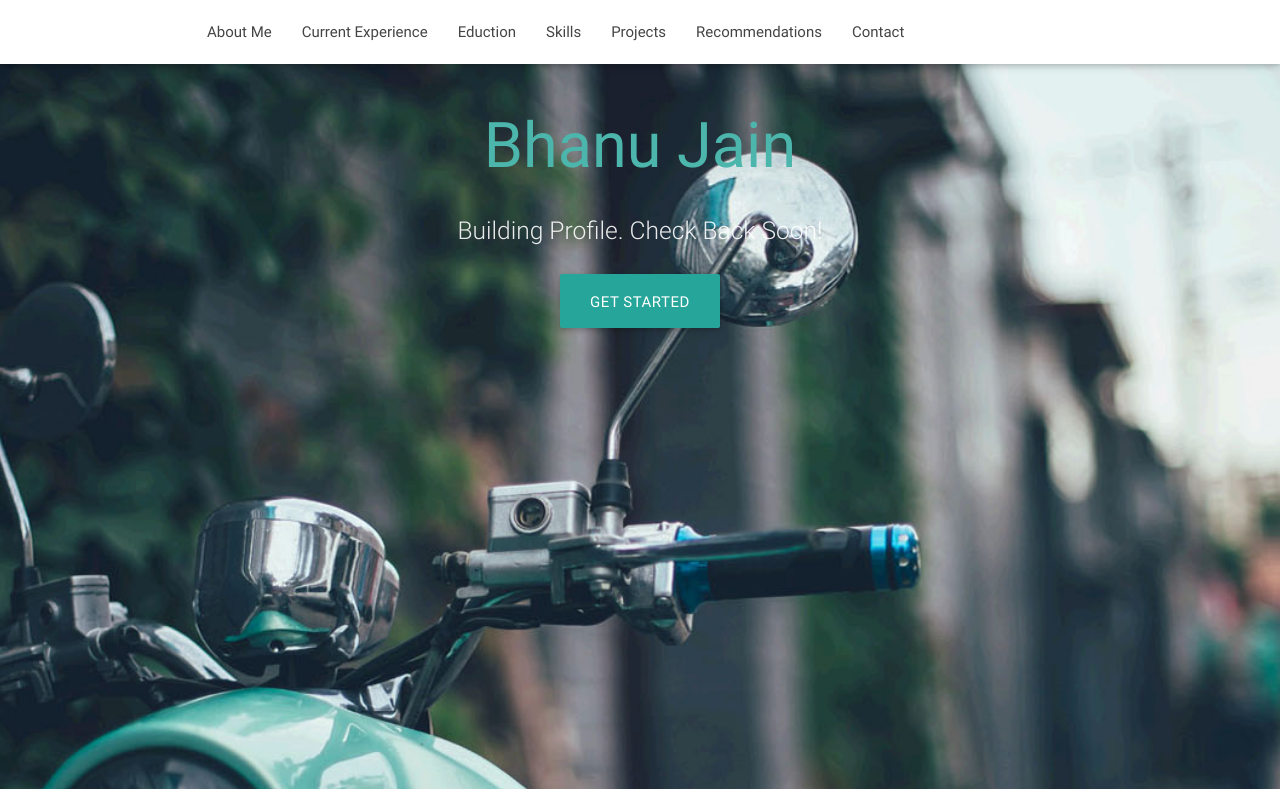
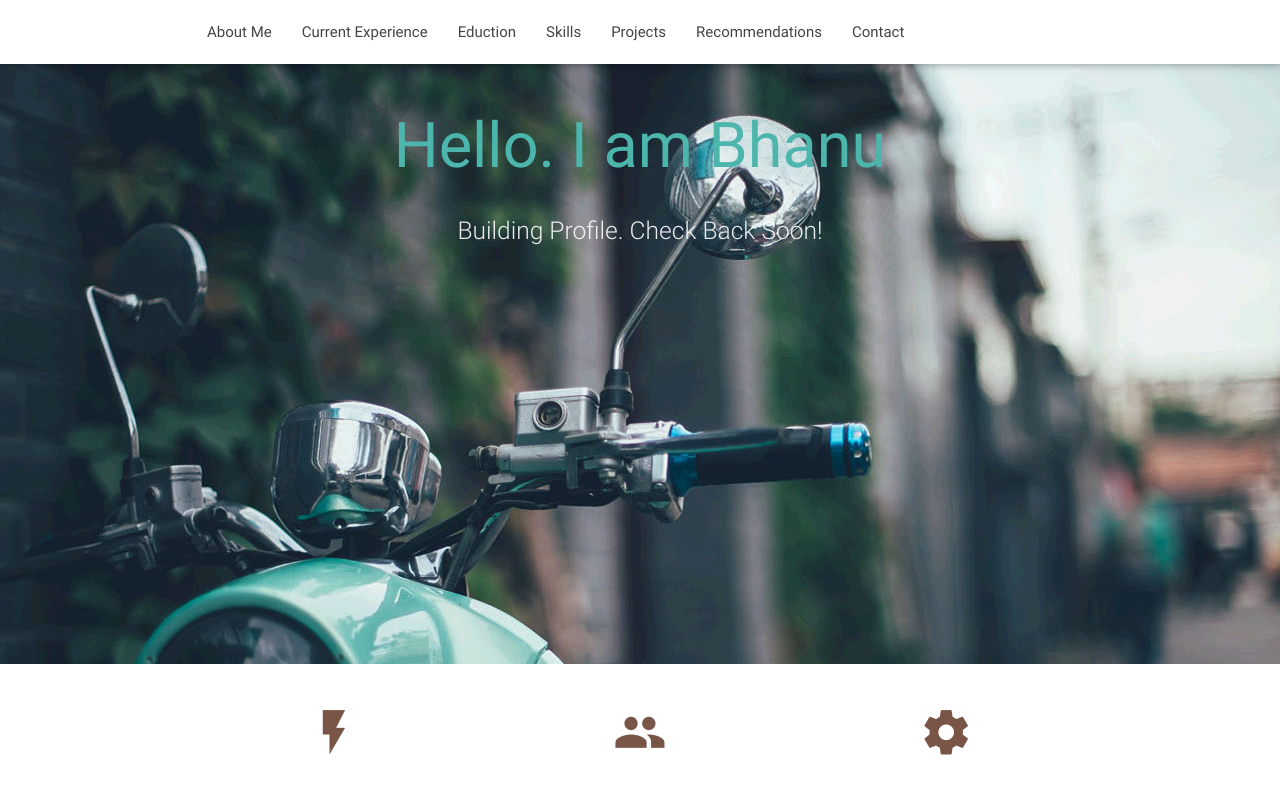
Before and after one commit to vinitsk/WebDevSpring2016, a website: page public/profile/index.html in a window 1280 px wide. Shown: the top 789 px of the page. Drawn offline with nearby package versions, Linux system fonts and the light colour scheme.

Commit message:
Updating Profile

```diff
--- a/public/profile/index.html
+++ b/public/profile/index.html
@@ -9,6 +9,7 @@
     <link href="https://fonts.googleapis.com/icon?family=Material+Icons" rel="stylesheet">
     <link href="../static/css/materialize.css" type="text/css" rel="stylesheet" media="screen,projection"/>
     <link href="../static/css/style.css" type="text/css" rel="stylesheet" media="screen,projection"/>
+    <link href="../static/css/profile-style.css" type="text/css" rel="stylesheet" media="screen,projection"/>
 </head>
 <body>
 <div class="navbar-fixed">
@@ -40,19 +41,18 @@
 </div>
 
 <div id="index-banner" class="parallax-container">
-    <div class="section no-pad-bot">
+    <div class="section no-pad-bot top-banner">
         <div class="container">
-            <br><br>
-            <h1 class="header center teal-text text-lighten-2">Bhanu Jain</h1>
+            <div>
+                <h1 class="header center teal-text text-lighten-2">Hello. I am Bhanu</h1>
             <div class="row center">
                 <h5 class="header col s12 light">Building Profile. Check Back Soon!</h5>
             </div>
+
             <div class="row center">
-                <a href="#" id="download-button"
-                   class="btn-large waves-effect waves-light teal lighten-1">Get Started</a>
-            </div>
-            <br><br>
-
+                <!--<a href="#" id="download-button"-->
+                   <!--class="btn-large waves-effect waves-light teal lighten-1">Get Started</a>-->
+            </div></div>
         </div>
     </div>
     <div class="parallax"><img src="../static/media/background1.jpg" alt="Unsplashed background img 1"></div>
--- a/public/static/css/style.css
+++ b/public/static/css/style.css
@@ -20,7 +20,7 @@ p {
 }
 
 .parallax-container {
-  min-height: 900px;
+  min-height: 600px;
   line-height: 0;
   height: auto;
   color: rgba(255,255,255,.9);
```
Also changed, not shown: public/static/media/profile-image.jpg (added).
